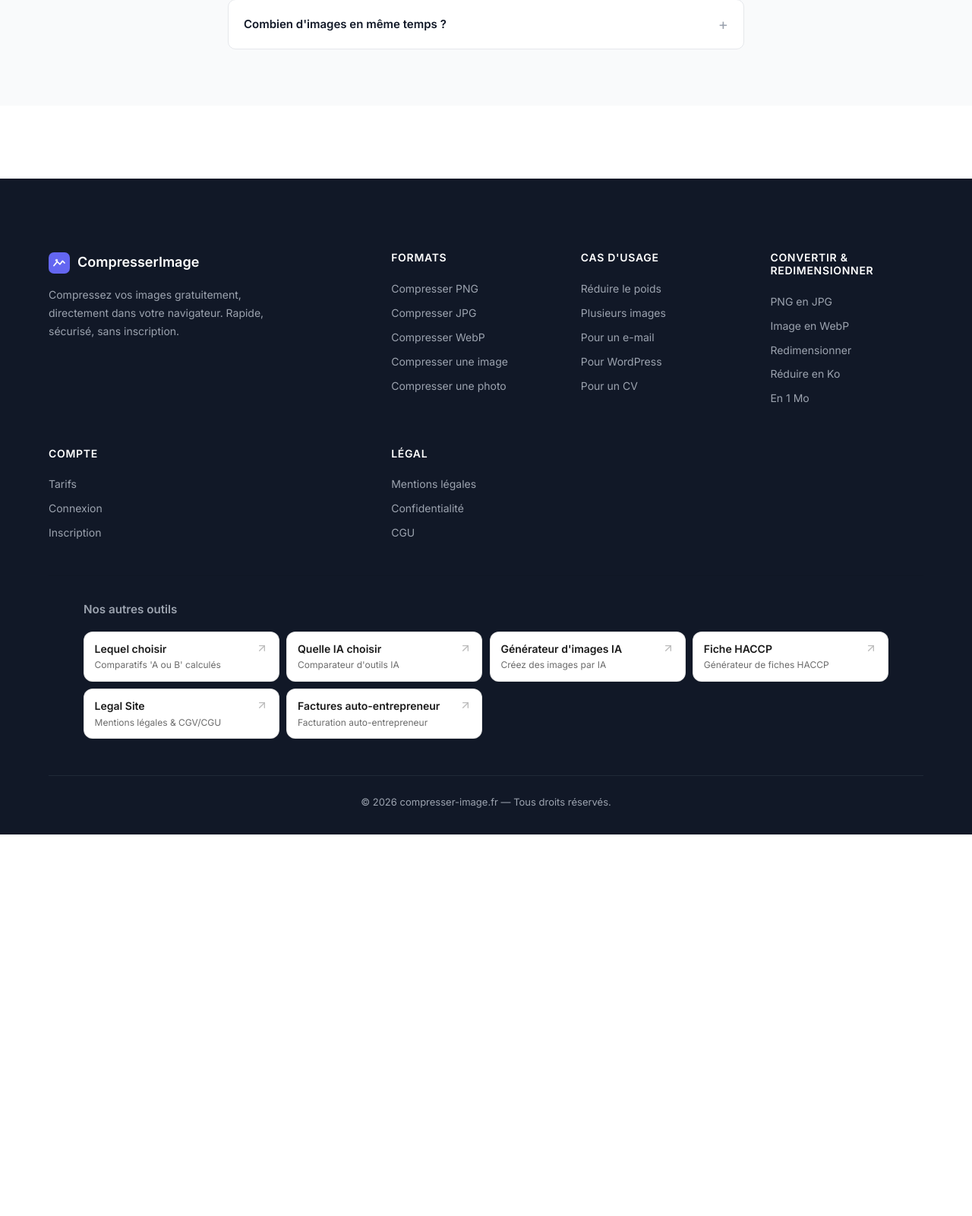
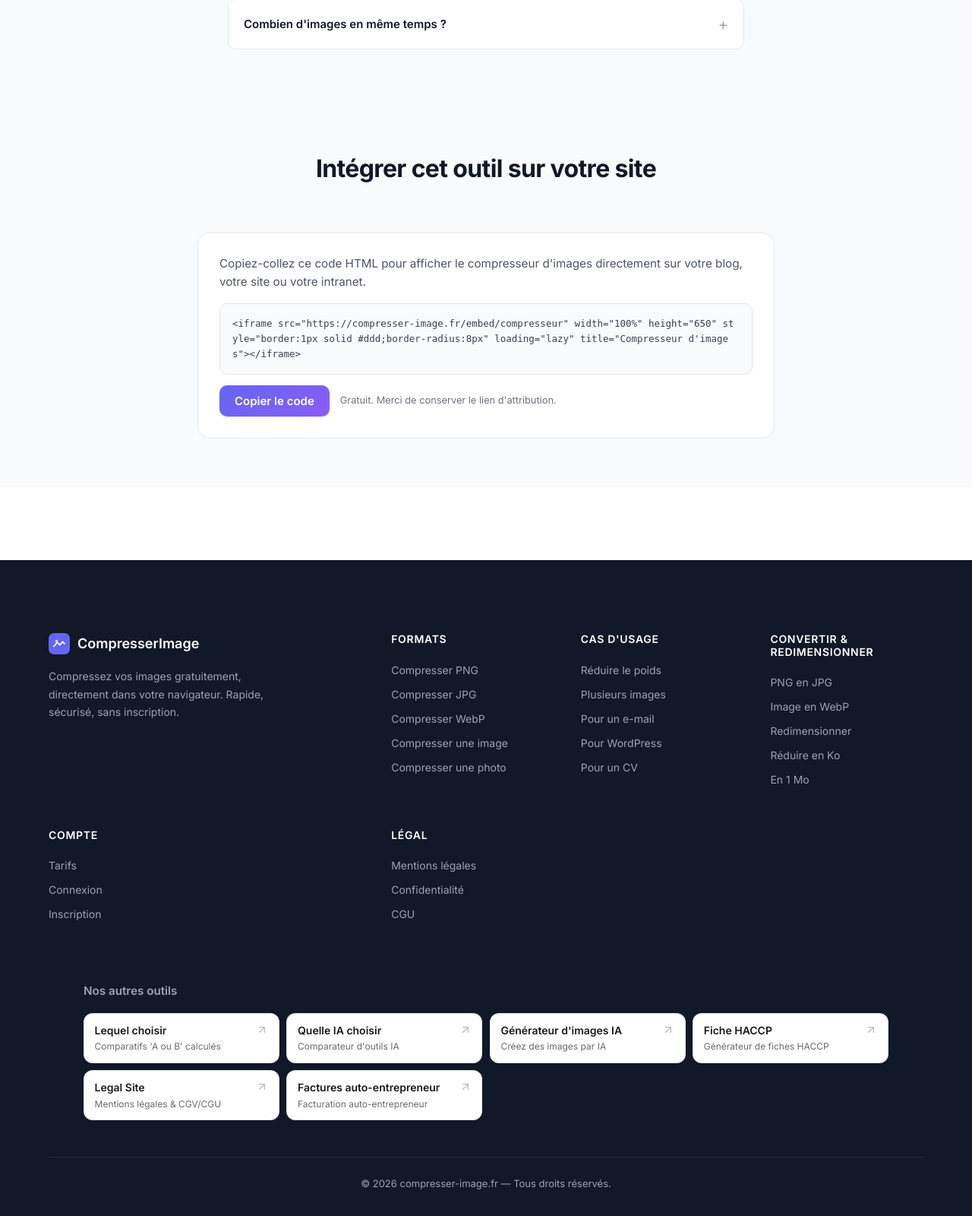
Before and after one commit to THE-KIPDEV/compresser-image.fr, a PHP site: page / in a window 1280 px wide. Shown: the part 2202-3802 px from the top of the page at 76% size. Before the commit the page ends 3300 px from the top, so only its background shows below. Run offline with PHP 8.4, Linux system fonts and the light colour scheme; some libraries are stand-ins or nearby versions.

Commit message:
feat(embed): compresseur embarquable /embed/compresseur + bloc d'intégration sur l'accueil
- /embed/compresseur : outil seul (layout embed sans header/footer ni kipstats),
  noindex, lien d'attribution en dur dans le HTML serveur (_top)
- nginx : X-Frame-Options vidé sur /embed/* (map) pour autoriser l'iframe tiers
- accueil : bloc « Intégrer cet outil sur votre site » avec iframe à copier
- embed : pricingUrl vidé (une redirection /tarifs en iframe = page blanche XFO)

Co-Authored-By: Claude Opus 5 <noreply@anthropic.com>

```diff
--- a/config/routes.php
+++ b/config/routes.php
@@ -4,6 +4,9 @@ return [
     // Pages
     '/'                         => ['HomeController', 'index'],
     '/tarifs'                   => ['HomeController', 'pricing'],
+
+    // Version embarquable (iframe sur des sites tiers, noindex + attribution)
+    '/embed/compresseur'        => ['HomeController', 'embed'],
 
     // Compression API
     '/api/compress'             => ['CompressController', 'compress'],
--- a/controllers/HomeController.php
+++ b/controllers/HomeController.php
@@ -10,6 +10,20 @@ class HomeController
         $extraJs = ['png8-encoder.js', 'compressor.js'];
 
         view('home/index', compact('pageTitle', 'pageDescription', 'extraCss', 'extraJs'));
+    }
+
+    /**
+     * Version embarquable du compresseur (iframe sur des sites tiers).
+     * Outil seul, sans header/footer ni tracker, avec lien d'attribution
+     * en dur vers la page d'accueil (voir layouts/embed.php).
+     */
+    public function embed(): void
+    {
+        $pageTitle = 'Compresseur d\'images — PNG, JPEG, WebP';
+        $extraCss = ['home.css', 'compressor.css'];
+        $extraJs = ['png8-encoder.js', 'compressor.js'];
+
+        view('home/embed', compact('pageTitle', 'extraCss', 'extraJs'), 'embed');
     }
 
     public function pricing(): void
--- /dev/null
+++ b/views/home/embed.php
@@ -0,0 +1,2 @@
+<?php /* Version embarquable du compresseur : l'outil seul, sans chrome du site. */ ?>
+<?php partial('compressor'); ?>
--- a/views/home/index.php
+++ b/views/home/index.php
@@ -201,3 +201,34 @@
         </div>
     </div>
 </section>
+
+<!-- Embed -->
+<section class="faq-section" id="integrer">
+    <div class="container">
+        <h2 class="section-title">Intégrer cet outil sur votre site</h2>
+        <div style="max-width:760px;margin:0 auto;background:var(--bg);border:1px solid var(--gray-200);border-radius:16px;padding:28px">
+            <p style="color:var(--gray-600);font-size:0.95rem;margin-bottom:16px">
+                Copiez-collez ce code HTML pour afficher le compresseur d'images
+                directement sur votre blog, votre site ou votre intranet.
+            </p>
+            <pre id="embedCode" style="background:var(--bg-soft);border:1px solid var(--gray-200);border-radius:10px;padding:16px;font-size:0.78rem;color:var(--gray-700);white-space:pre-wrap;word-break:break-all;overflow-x:auto"><code>&lt;iframe src="https://compresser-image.fr/embed/compresseur" width="100%" height="650" style="border:1px solid #ddd;border-radius:8px" loading="lazy" title="Compresseur d'images"&gt;&lt;/iframe&gt;</code></pre>
+            <div style="display:flex;flex-wrap:wrap;align-items:center;gap:14px;margin-top:14px">
+                <button type="button" class="btn btn-primary" id="copyEmbedBtn">Copier le code</button>
+                <p style="font-size:0.8rem;color:var(--gray-500);margin:0">Gratuit. Merci de conserver le lien d'attribution.</p>
+            </div>
+        </div>
+    </div>
+</section>
+<script>
+document.addEventListener('DOMContentLoaded', function () {
+    var btn = document.getElementById('copyEmbedBtn');
+    if (!btn) return;
+    btn.addEventListener('click', function () {
+        var code = document.querySelector('#embedCode code').textContent;
+        navigator.clipboard.writeText(code).then(function () {
+            btn.textContent = 'Code copié !';
+            setTimeout(function () { btn.textContent = 'Copier le code'; }, 2000);
+        });
+    });
+});
+</script>
```
Also changed, not shown: views/layouts/embed.php (added, +43 -0 lines), 1 other file.
